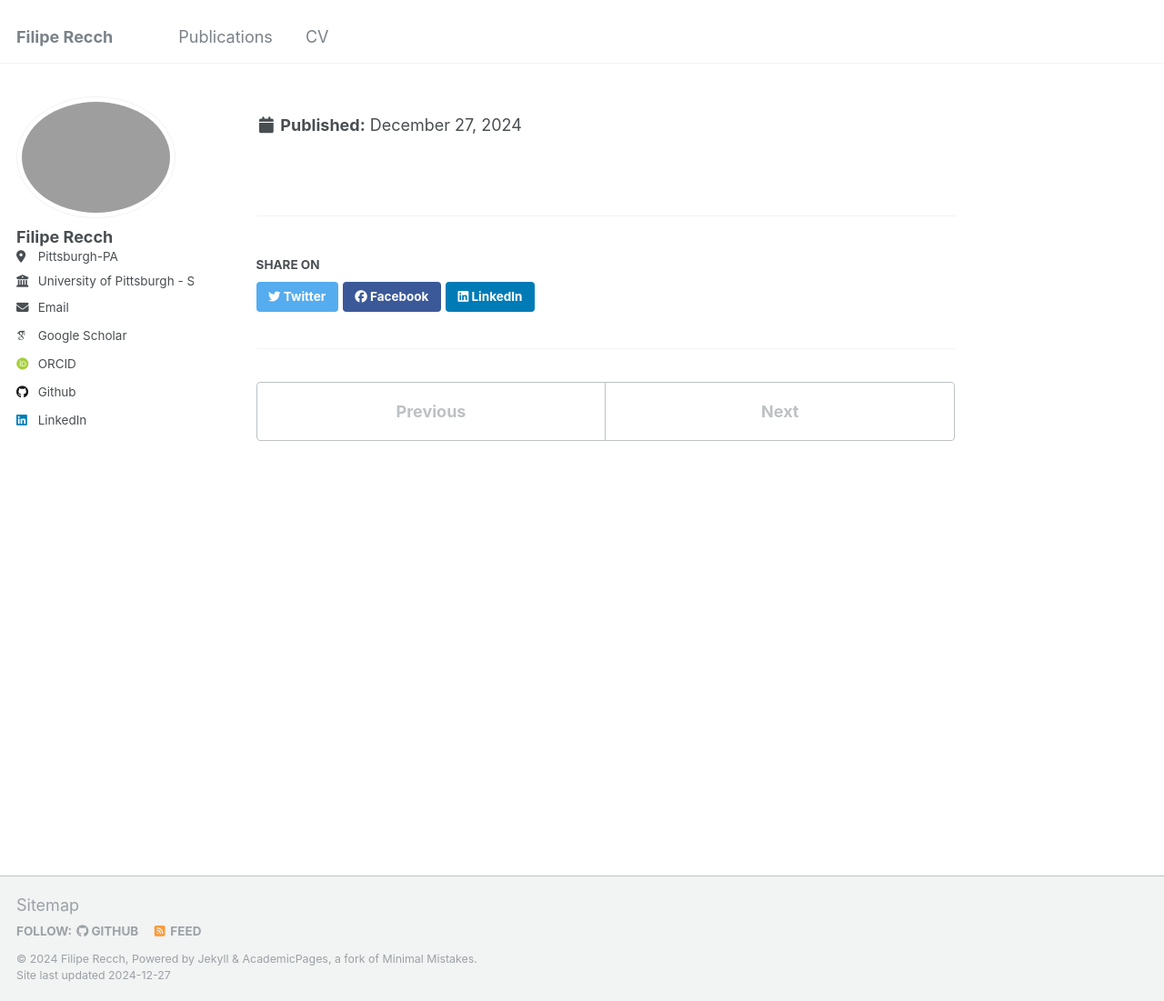
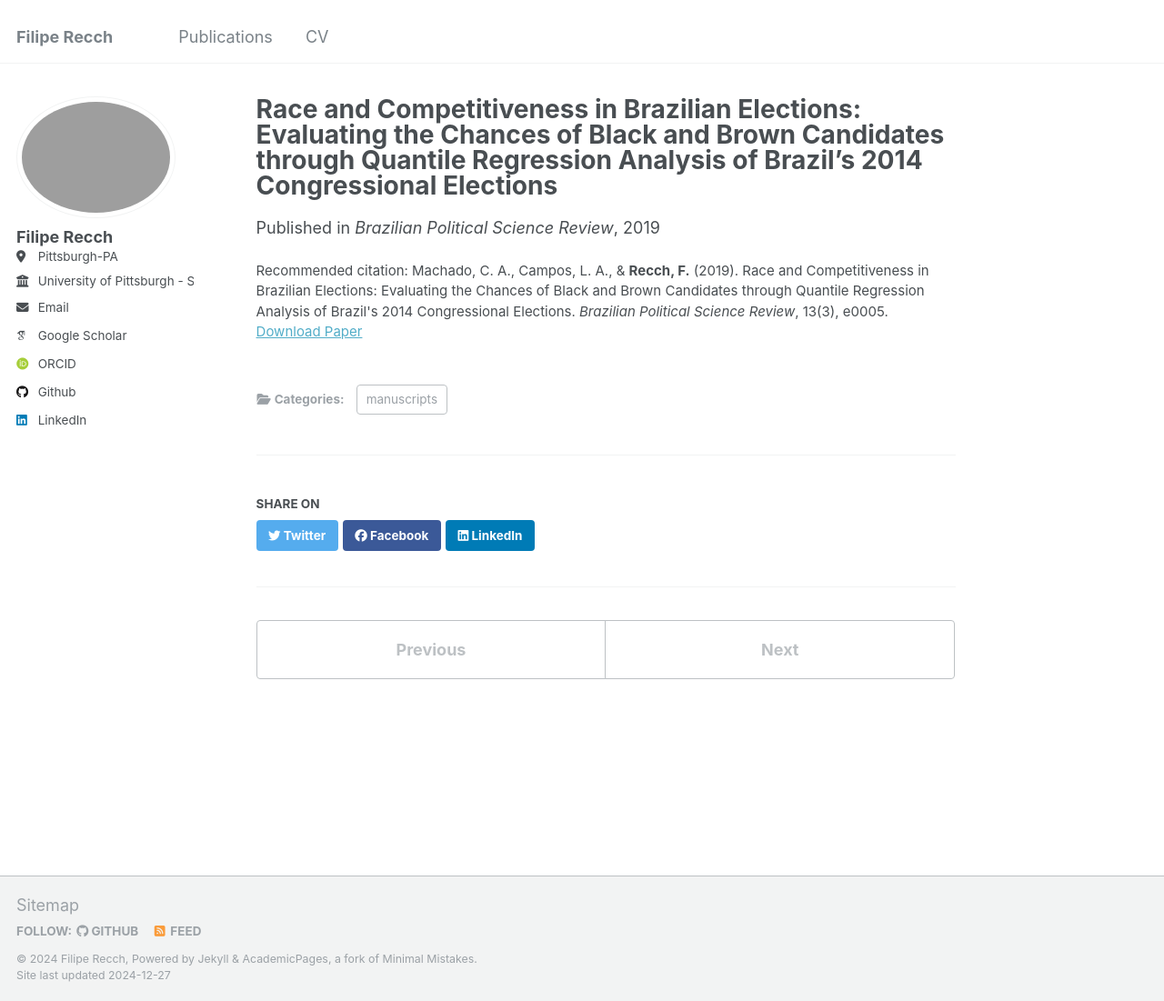
Before and after one commit to filiperecch/filiperecch.github.io, a Jekyll site: the page built from _publications/2019-01-01-Race-and-competitiveness-in-Brazilian-elections.md, in a window 1280 px wide and 1101 px high. Shown: the whole window at 91% size. Built offline with Jekyll 4.4.1, drawn with Linux system fonts in a browser that asks for light colours; some web fonts are replaced.

Commit message:
Update 2019-01-01-Race-and-competitiveness-in-Brazilian-elections.md

```diff
--- a/_publications/2019-01-01-Race-and-competitiveness-in-Brazilian-elections.md
+++ b/_publications/2019-01-01-Race-and-competitiveness-in-Brazilian-elections.md
@@ -1,5 +1,5 @@
 ---
-title: "Race and competitiveness in Brazilian elections Evaluating the chances of black and brown candidates through quantile regression analysis of Brazil’s 2014 congressional elections"
+title: "Race and Competitiveness in Brazilian Elections: Evaluating the Chances of Black and Brown Candidates through Quantile Regression Analysis of Brazil's 2014 Congressional Elections"
 collection: publications
 category: manuscripts
 permalink: /publication/2019-01-01-Race-and-competitiveness-in-Brazilian-elections
@@ -8,5 +8,5 @@ date: 2019-01-01
 venue: 'Brazilian Political Science Review'
 slidesurl:
 paperurl: 'https://www.scielo.br/j/bpsr/a/4PsrySrCcG4dGSjttTyrxSF/?lang=en'
-citation: 'Machado, C. A., Campos, L. A., & <b>Recch, F.</b> (2019). Race and Competitiveness in Brazilian Elections: Evaluating the Chances of Black and Brown Candidates through Quantile Regression Analysis of Brazil's 2014 Congressional Elections. <i>Brazilian Political Science Review<\i>, 13(3), e0005.'
+citation: "Machado, C. A., Campos, L. A., & <b>Recch, F.</b> (2019). Race and Competitiveness in Brazilian Elections: Evaluating the Chances of Black and Brown Candidates through Quantile Regression Analysis of Brazil's 2014 Congressional Elections. <i>Brazilian Political Science Review</i>, 13(3), e0005."
 ---
```
